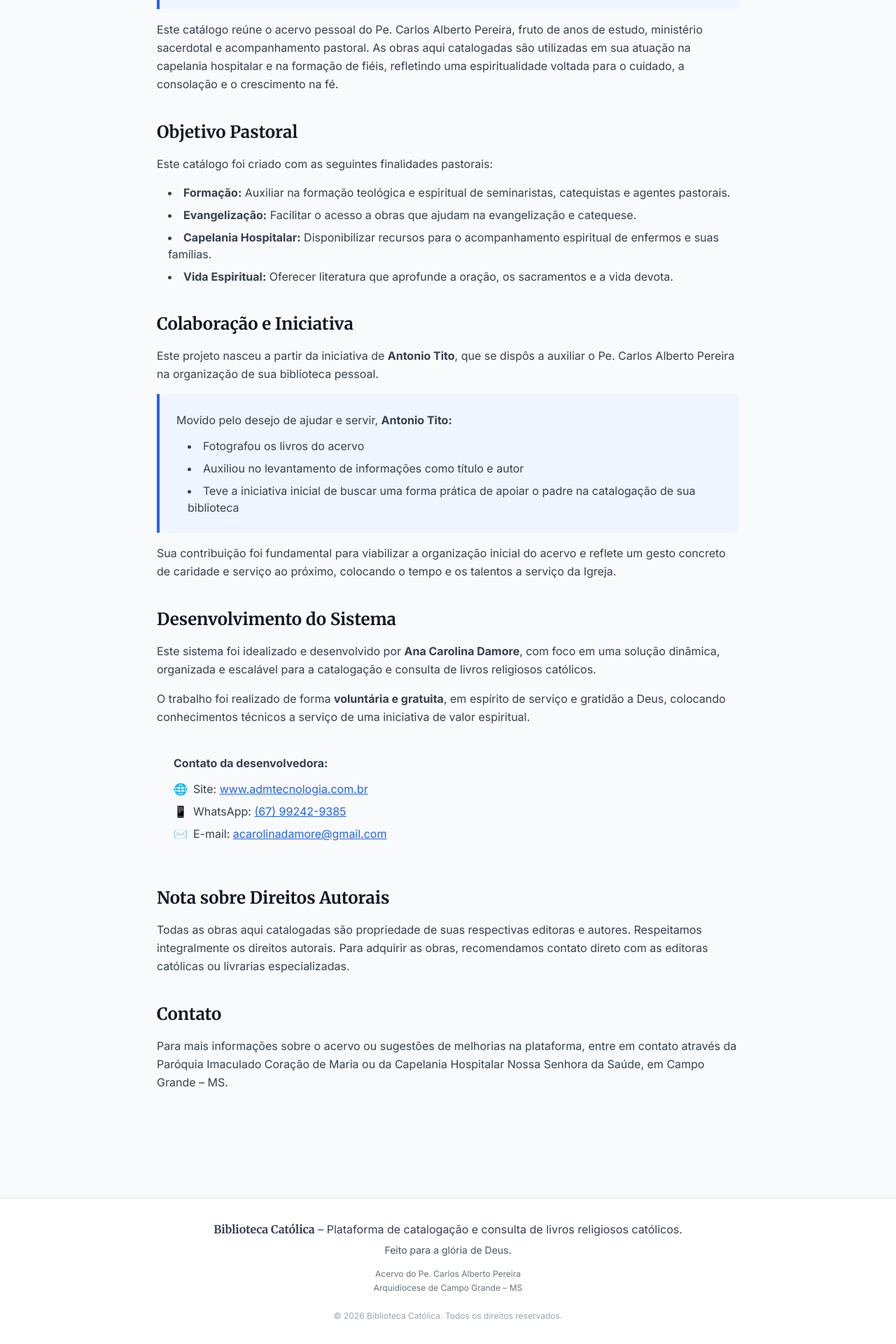
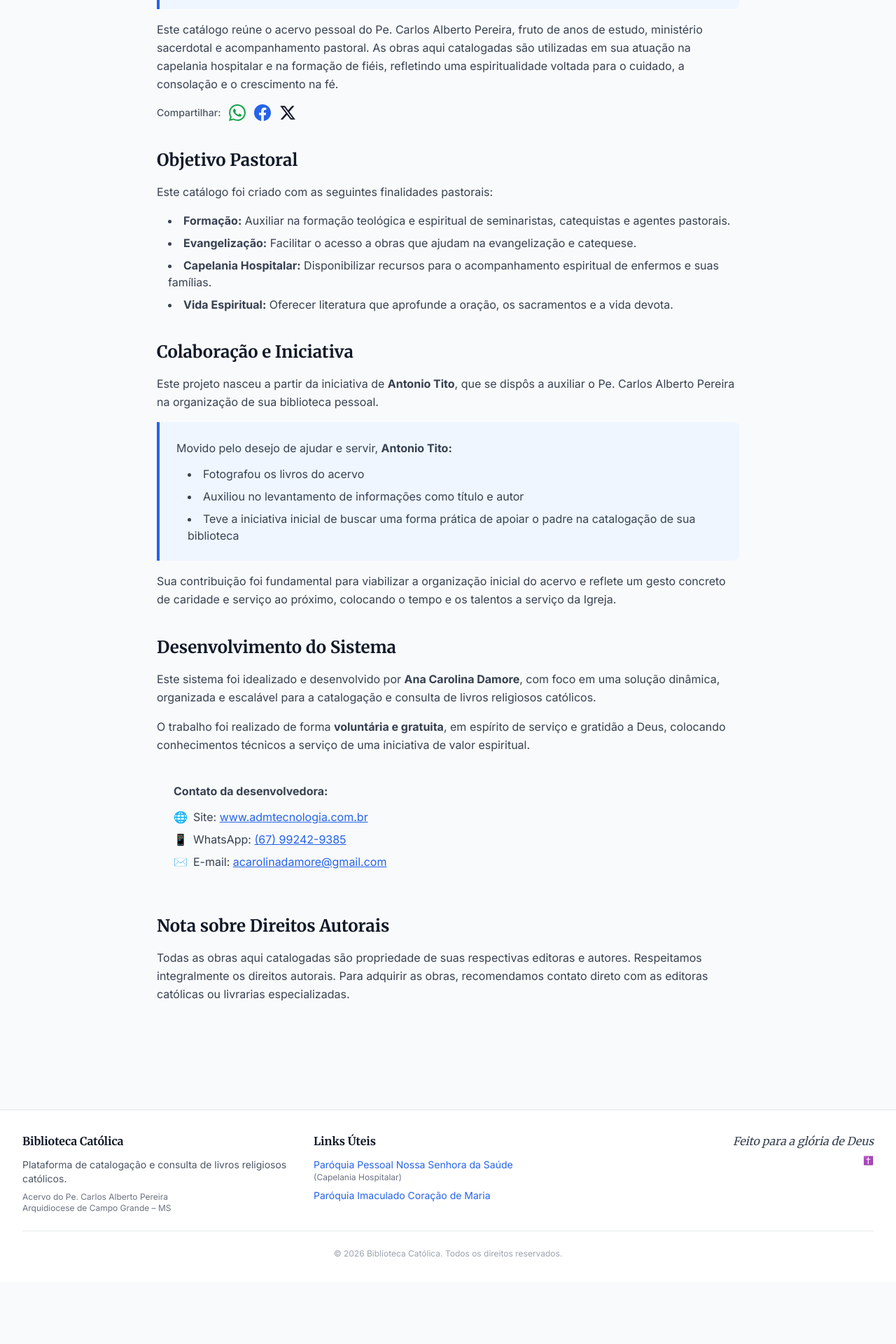
Before and after one commit to acarolinadamore/catalogo-livros-catolicos-frontend, a React (Vite) app: page /sobre in a window 1280 px wide. Shown: the part 913-2833 px from the top of the page at 70% size. After the commit the page ends 2744 px from the top, so only its background shows below. Built offline with nearby package versions, Linux system fonts and the light colour scheme; no server answers.

Commit message:
Adicionar compartilhamento social do Pe. Carlos, remover seção Contato e melhorar Footer com 3 colunas

```diff
--- a/src/components/layout/Footer.jsx
+++ b/src/components/layout/Footer.jsx
@@ -9,27 +9,69 @@
   return (
     <footer className="bg-white border-t border-gray-200 mt-16">
       <div className="max-w-7xl mx-auto px-4 sm:px-6 lg:px-8 py-8">
-        <div className="text-center">
-          {/* Texto principal */}
-          <p className="text-gray-700 mb-2">
-            <span className="font-serif font-semibold">Biblioteca Católica</span> – Plataforma de catalogação e consulta de livros religiosos católicos.
-          </p>
-          <p className="text-gray-600 text-sm mb-4">
-            Feito para a glória de Deus.
-          </p>
+        {/* Layout 3 colunas em desktop, empilhado em mobile */}
+        <div className="grid grid-cols-1 md:grid-cols-3 gap-8 mb-6">
 
-          {/* Informações adicionais */}
-          <div className="text-xs text-gray-500 space-y-1">
-            <p>
+          {/* Coluna Esquerda - Biblioteca Católica */}
+          <div>
+            <h3 className="font-serif font-bold text-gray-900 mb-3">
+              Biblioteca Católica
+            </h3>
+            <p className="text-sm text-gray-600 mb-2">
+              Plataforma de catalogação e consulta de livros religiosos católicos.
+            </p>
+            <p className="text-xs text-gray-500">
               Acervo do Pe. Carlos Alberto Pereira
             </p>
-            <p>
+            <p className="text-xs text-gray-500">
               Arquidiocese de Campo Grande – MS
             </p>
           </div>
 
-          {/* Copyright */}
-          <p className="text-xs text-gray-400 mt-6">
+          {/* Coluna Centro - Links Úteis */}
+          <div>
+            <h3 className="font-serif font-bold text-gray-900 mb-3">
+              Links Úteis
+            </h3>
+            <ul className="space-y-2 text-sm">
+              <li>
+                <a
+                  href="https://arquidiocesedecampogrande.org.br/paroquias/paroquia-pessoal-nossa-senhora-da-saude-capelania-hospitalar/"
+                  target="_blank"
+                  rel="noopener noreferrer"
+                  className="text-primary-600 hover:text-primary-700 hover:underline"
+                >
+                  Paróquia Pessoal Nossa Senhora da Saúde
+                </a>
+                <p className="text-xs text-gray-500">(Capelania Hospitalar)</p>
+              </li>
+              <li>
+                <a
+                  href="https://arquidiocesedecampogrande.org.br/paroquias/paroquia-imaculado-coracao-de-maria/"
+                  target="_blank"
+                  rel="noopener noreferrer"
+                  className="text-primary-600 hover:text-primary-700 hover:underline"
+                >
+                  Paróquia Imaculado Coração de Maria
+                </a>
+              </li>
+            </ul>
+          </div>
+
+          {/* Coluna Direita - Feito para a Glória de Deus */}
+          <div className="md:text-right">
+            <p className="text-gray-700 font-serif italic mb-2">
+              Feito para a glória de Deus
+            </p>
+            <p className="text-xs text-gray-500">
+              ✝️
+            </p>
+          </div>
+        </div>
+
+        {/* Copyright */}
+        <div className="text-center pt-6 border-t border-gray-200">
+          <p className="text-xs text-gray-400">
             © {currentYear} Biblioteca Católica. Todos os direitos reservados.
           </p>
         </div>
--- a/src/pages/About.jsx
+++ b/src/pages/About.jsx
@@ -66,12 +66,50 @@
               <li>Paróquia Imaculado Coração de Maria</li>
             </ul>
           </div>
-          <p className="text-gray-700 leading-relaxed">
+          <p className="text-gray-700 leading-relaxed mb-4">
             Este catálogo reúne o acervo pessoal do Pe. Carlos Alberto Pereira, fruto de anos de
             estudo, ministério sacerdotal e acompanhamento pastoral. As obras aqui catalogadas são
             utilizadas em sua atuação na capelania hospitalar e na formação de fiéis, refletindo
             uma espiritualidade voltada para o cuidado, a consolação e o crescimento na fé.
           </p>
+
+          {/* Compartilhar */}
+          <div className="flex items-center gap-3 mt-4">
+            <span className="text-sm text-gray-600 font-medium">Compartilhar:</span>
+            <a
+              href="https://api.whatsapp.com/send?text=*PE.%20CARLOS%20ALBERTO%20PEREIRA%20%7C%20Arquidiocese%20de%20Campo%20Grande*%0A%0Ahttps://arquidiocesedecampogrande.org.br/carlos-alberto-pereira/"
+              target="_blank"
+              rel="noopener noreferrer"
+              className="text-green-600 hover:text-green-700 transition-colors"
+              title="Compartilhar no WhatsApp"
+            >
+              <svg className="w-6 h-6" fill="currentColor" viewBox="0 0 24 24">
+                <path d="M17.472 14.382c-.297-.149-1.758-.867-2.03-.967-.273-.099-.471-.148-.67.15-.197.297-.767.966-.94 1.164-.173.199-.347.223-.644.075-.297-.15-1.255-.463-2.39-1.475-.883-.788-1.48-1.761-1.653-2.059-.173-.297-.018-.458.13-.606.134-.133.298-.347.446-.52.149-.174.198-.298.298-.497.099-.198.05-.371-.025-.52-.075-.149-.669-1.612-.916-2.207-.242-.579-.487-.5-.669-.51-.173-.008-.371-.01-.57-.01-.198 0-.52.074-.792.372-.272.297-1.04 1.016-1.04 2.479 0 1.462 1.065 2.875 1.213 3.074.149.198 2.096 3.2 5.077 4.487.709.306 1.262.489 1.694.625.712.227 1.36.195 1.871.118.571-.085 1.758-.719 2.006-1.413.248-.694.248-1.289.173-1.413-.074-.124-.272-.198-.57-.347m-5.421 7.403h-.004a9.87 9.87 0 01-5.031-1.378l-.361-.214-3.741.982.998-3.648-.235-.374a9.86 9.86 0 01-1.51-5.26c.001-5.45 4.436-9.884 9.888-9.884 2.64 0 5.122 1.03 6.988 2.898a9.825 9.825 0 012.893 6.994c-.003 5.45-4.437 9.884-9.885 9.884m8.413-18.297A11.815 11.815 0 0012.05 0C5.495 0 .16 5.335.157 11.892c0 2.096.547 4.142 1.588 5.945L.057 24l6.305-1.654a11.882 11.882 0 005.683 1.448h.005c6.554 0 11.89-5.335 11.893-11.893a11.821 11.821 0 00-3.48-8.413Z"/>
+              </svg>
+            </a>
+            <a
+              href="https://www.facebook.com/sharer.php?u=https://arquidiocesedecampogrande.org.br/carlos-alberto-pereira/"
+              target="_blank"
+              rel="noopener noreferrer"
+              className="text-blue-600 hover:text-blue-700 transition-colors"
+              title="Compartilhar no Facebook"
+            >
+              <svg className="w-6 h-6" fill="currentColor" viewBox="0 0 24 24">
+                <path d="M24 12.073c0-6.627-5.373-12-12-12s-12 5.373-12 12c0 5.99 4.388 10.954 10.125 11.854v-8.385H7.078v-3.47h3.047V9.43c0-3.007 1.792-4.669 4.533-4.669 1.312 0 2.686.235 2.686.235v2.953H15.83c-1.491 0-1.956.925-1.956 1.874v2.25h3.328l-.532 3.47h-2.796v8.385C19.612 23.027 24 18.062 24 12.073z"/>
+              </svg>
+            </a>
+            <a
+              href="https://x.com/intent/tweet?text=%20https://arquidiocesedecampogrande.org.br/carlos-alberto-pereira/"
+              target="_blank"
+              rel="noopener noreferrer"
+              className="text-gray-900 hover:text-gray-700 transition-colors"
+              title="Compartilhar no X (Twitter)"
+            >
+              <svg className="w-6 h-6" fill="currentColor" viewBox="0 0 24 24">
+                <path d="M18.244 2.25h3.308l-7.227 8.26 8.502 11.24H16.17l-5.214-6.817L4.99 21.75H1.68l7.73-8.835L1.254 2.25H8.08l4.713 6.231zm-1.161 17.52h1.833L7.084 4.126H5.117z"/>
+              </svg>
+            </a>
+          </div>
         </section>
 
         {/* Objetivo Pastoral */}
@@ -174,18 +212,6 @@
             contato direto com as editoras católicas ou livrarias especializadas.
           </p>
         </section>
-
-        {/* Contato */}
-        <section className="mb-10">
-          <h2 className="text-2xl font-serif font-bold text-gray-900 mb-4">
-            Contato
-          </h2>
-          <p className="text-gray-700 leading-relaxed">
-            Para mais informações sobre o acervo ou sugestões de melhorias na plataforma, entre em
-            contato através da Paróquia Imaculado Coração de Maria ou da Capelania Hospitalar
-            Nossa Senhora da Saúde, em Campo Grande – MS.
-          </p>
-        </section>
       </div>
     </div>
   );
```
